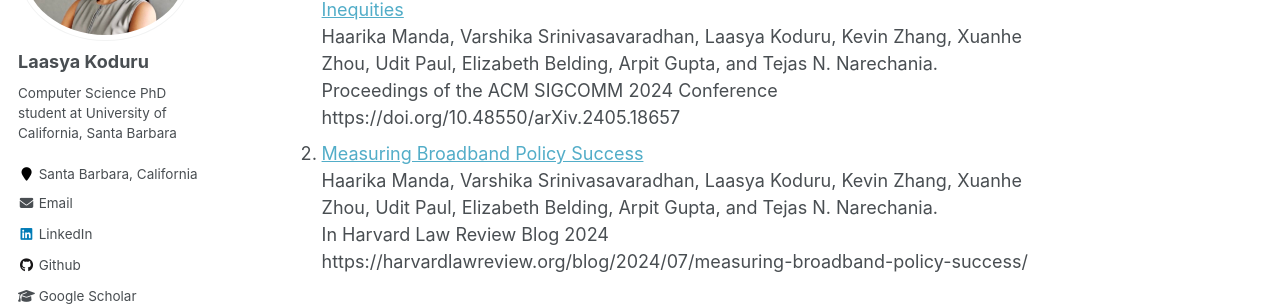
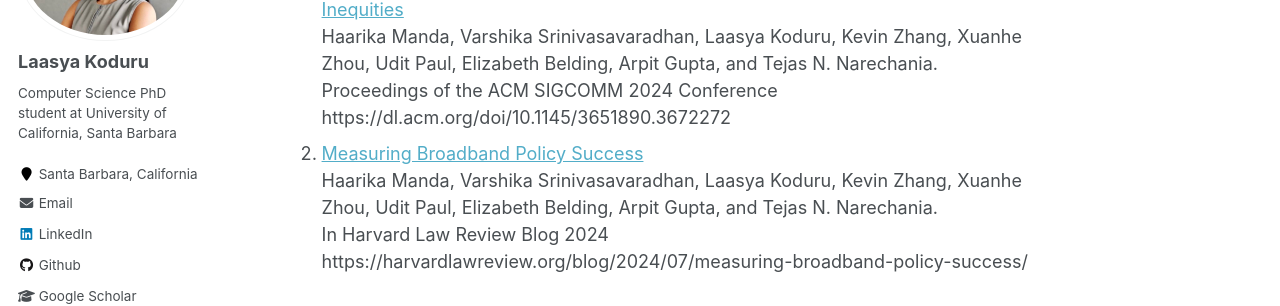
Before and after one commit to lmkoduru/lmkoduru.github.io, a Jekyll site: the page built from _pages/about.md, in a window 1280 px wide and 900 px high, scrolled down 792 px. Shown: the part 208-514 px from the top of the window. Built offline with Jekyll 4.4.1, drawn with Linux system fonts in a browser that asks for light colours; some web fonts are replaced; some of the changed lines change nothing that is shown.

Commit message:
Update about.md

```diff
--- a/_pages/about.md
+++ b/_pages/about.md
@@ -23,10 +23,10 @@ My research is focused on enabling data-driven policymaking to achieve universal
 Selected Publications
 ------
 1. [The Efficacy of the Connect America Fund in Addressing US Internet Access Inequities](
-https://doi.org/10.48550/arXiv.2405.18657) <br />
+https://dl.acm.org/doi/10.1145/3651890.3672272) <br />
     Haarika Manda, Varshika Srinivasavaradhan, Laasya Koduru, Kevin Zhang, Xuanhe Zhou, Udit Paul, Elizabeth Belding, Arpit Gupta, and Tejas N. Narechania. <br />
     Proceedings of the ACM SIGCOMM 2024 Conference  <br />
-    https://doi.org/10.48550/arXiv.2405.18657 <br />
+    https://dl.acm.org/doi/10.1145/3651890.3672272 <br />
 2. [Measuring Broadband Policy Success](
 https://harvardlawreview.org/blog/2024/07/measuring-broadband-policy-success/) <br />
     Haarika Manda, Varshika Srinivasavaradhan, Laasya Koduru, Kevin Zhang, Xuanhe Zhou, Udit Paul, Elizabeth Belding, Arpit Gupta, and Tejas N. Narechania. <br />
```
